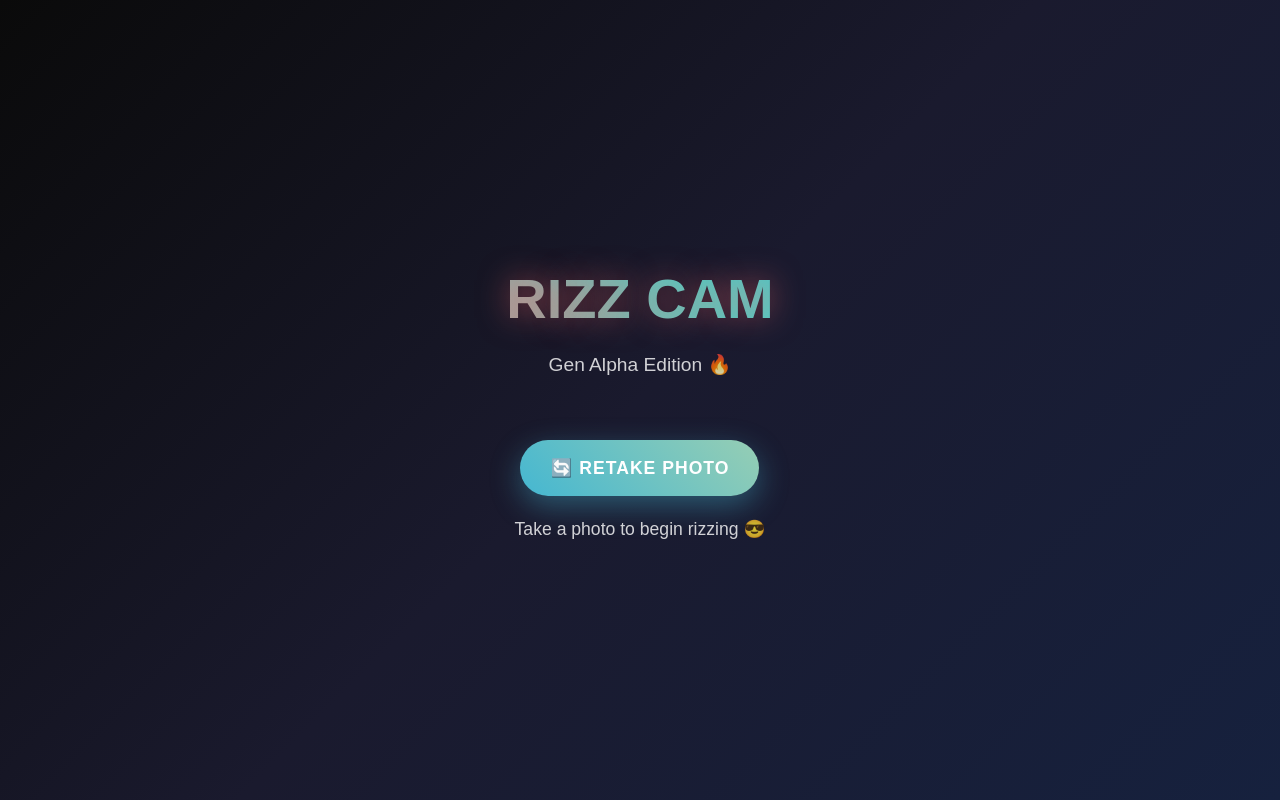
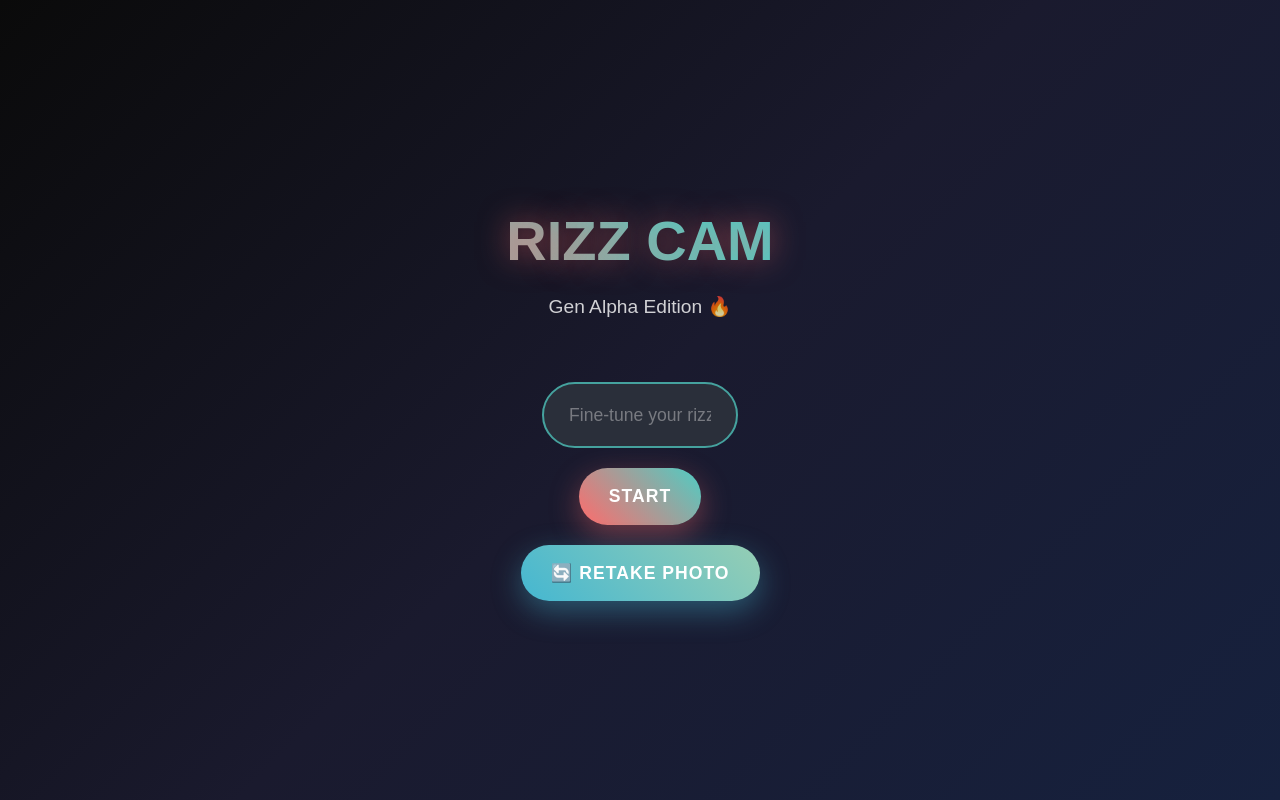
Before and after one commit to karenzhao35/lipsyncai, a React app in the folder client/: page / in a window 1280 px wide. Both pictures are taken after a click on the button "📸 CAPTURE YOUR RIZZ". Built offline with nearby package versions, Linux system fonts and the light colour scheme; no server answers; the HTML template or start-up script is replaced by a standard one.

Commit message:
add prompt input

```diff
--- a/client/src/App.css
+++ b/client/src/App.css
@@ -83,3 +83,20 @@ video, canvas {
 .hidden {
   display: none;
 }
+
+.rizz-input {
+  background-color: #0b0c10;
+  border: 2px solid #45a29e;
+  color: #c5c6c7;
+  padding: 15px;
+  border-radius: 50px;
+  font-size: 1rem;
+  width: 60%;
+  transition: all 0.3s ease;
+}
+
+.rizz-input:focus {
+  outline: none;
+  border-color: #66fcf1;
+  box-shadow: 0 0 10px rgba(102, 252, 241, 0.5);
+}
--- a/client/src/App.tsx
+++ b/client/src/App.tsx
@@ -12,9 +12,6 @@ function App() {
       <div className="container">
         <Header />
         <Camera onError={setError} />
-        <div id="status" className="status">
-          Take a photo to begin rizzing 😎
-        </div>
       </div>
     </>
   );
--- a/client/src/components/Camera.tsx
+++ b/client/src/components/Camera.tsx
@@ -1,4 +1,5 @@
 import { useState, useRef, useEffect } from "react";
+import RizzInput from "./RizzInput";
 
 interface CameraProps {
   onError: (message: string) => void;
@@ -8,7 +9,9 @@ const Camera = ({ onError }: CameraProps) => {
   const videoRef = useRef<HTMLVideoElement>(null);
   const photoRef = useRef<HTMLCanvasElement>(null);
   const [stream, setStream] = useState<MediaStream | null>(null);
-  const [view, setView] = useState<"stream" | "photo">("stream");
+  const [view, setView] = useState<"stream" | "form">("stream");
+  const [prompt, setPrompt] = useState("");
+  const [photoBlob, setPhotoBlob] = useState<Blob | null>(null);
 
   const enableStream = async () => {
     try {
@@ -39,7 +42,7 @@ const Camera = ({ onError }: CameraProps) => {
     }
   };
 
-  const capturePhoto = async () => {
+  const capturePhoto = () => {
     if (videoRef.current && photoRef.current) {
       const video = videoRef.current;
       const photo = photoRef.current;
@@ -49,37 +52,51 @@ const Camera = ({ onError }: CameraProps) => {
         photo.width = video.videoWidth;
         photo.height = video.videoHeight;
         context.drawImage(video, 0, 0, video.videoWidth, video.videoHeight);
-        setView("photo");
         stopStream();
 
-        photo.toBlob(async (blob) => {
+        photo.toBlob((blob) => {
           if (blob) {
+            setPhotoBlob(blob);
+          }
+        }, "image/png");
+
+        setView("form");
+      }
+    }
+  };
+
+  const handleStart = async (e: React.FormEvent) => {
+    e.preventDefault();
+    if (!photoBlob) {
+      onError("No photo has been captured.");
+      return;
+    }
+
     const formData = new FormData();
-            formData.append("photo", blob, "face.png");
+    formData.append("photo", photoBlob, "face.png");
+    formData.append("prompt", prompt);
 
     try {
-              const response = await fetch("http://127.0.0.1:8000/api/upload", {
+      const response = await fetch("http://127.0.0.1:8000/api/process", {
         method: "POST",
         body: formData,
       });
 
       if (!response.ok) {
-                onError("Failed to upload photo.");
+        onError("Failed to process photo.");
       } else {
         const result = await response.json();
-                console.log("Upload successful:", result);
+        console.log("Processing successful:", result);
       }
     } catch (err) {
-              console.error("Error uploading photo:", err);
-              onError("Error uploading photo.");
-            }
-          }
-        }, "image/png");
-      }
+      console.error("Error submitting form:", err);
+      onError("Error submitting form.");
     }
   };
 
   const retakePhoto = () => {
+    setPrompt("");
+    setPhotoBlob(null);
     enableStream();
   };
 
@@ -94,23 +111,28 @@ const Camera = ({ onError }: CameraProps) => {
         ></video>
         <canvas
           ref={photoRef}
-          style={{ display: view === "photo" ? "block" : "none" }}
+          style={{
+            display: view === "form" ? "block" : "none",
+          }}
         ></canvas>
       </div>
 
+      {view === "stream" && (
         <div className="controls">
-        {view === "stream" && (
           <button onClick={capturePhoto} className="btn btn-primary">
             📸 Capture Your Rizz
           </button>
+        </div>
       )}
 
-        {view === "photo" && (
-          <button onClick={retakePhoto} className="btn btn-secondary">
-            🔄 Retake Photo
-          </button>
+      {view === "form" && (
+        <RizzInput
+          prompt={prompt}
+          setPrompt={setPrompt}
+          onSubmit={handleStart}
+          onRetake={retakePhoto}
+        />
       )}
-      </div>
     </>
   );
 };
--- /dev/null
+++ b/client/src/components/RizzInput.tsx
@@ -0,0 +1,34 @@
+import React from 'react';
+
+interface RizzInputProps {
+  prompt: string;
+  setPrompt: (value: string) => void;
+  onSubmit: (e: React.FormEvent) => void;
+  onRetake: () => void;
+}
+
+const RizzInput = ({ prompt, setPrompt, onSubmit, onRetake }: RizzInputProps) => {
+  return (
+    <form className="controls" onSubmit={onSubmit}>
+      <input
+        type="text"
+        value={prompt}
+        onChange={(e) => setPrompt(e.target.value)}
+        placeholder="Fine-tune your rizz..."
+        className="rizz-input"
+      />
+      <button type="submit" className="btn btn-primary">
+        Start
+      </button>
+      <button
+        type="button"
+        onClick={onRetake}
+        className="btn btn-secondary"
+      >
+        🔄 Retake Photo
+      </button>
+    </form>
+  );
+};
+
+export default RizzInput;
--- a/client/src/index.css
+++ b/client/src/index.css
@@ -202,3 +202,21 @@ video, canvas {
       max-width: 300px;
   }
 }
+
+.rizz-input {
+  background-color: #2a2f3a;
+  border: 2px solid #45a29e;
+  color: #c5c6c7;
+  padding: 18px 25px;
+  border-radius: 50px;
+  font-size: 1.1rem;
+  width: 70%;
+  text-align: center;
+  transition: all 0.3s ease;
+}
+
+.rizz-input:focus {
+  outline: none;
+  border-color: #66fcf1;
+  box-shadow: 0 0 10px rgba(102, 252, 241, 0.5);
+}
```
Also changed, not shown: 2 other files (tests, documents, lock files or other folders). Lines whose indentation alone changed are shown as unchanged.
